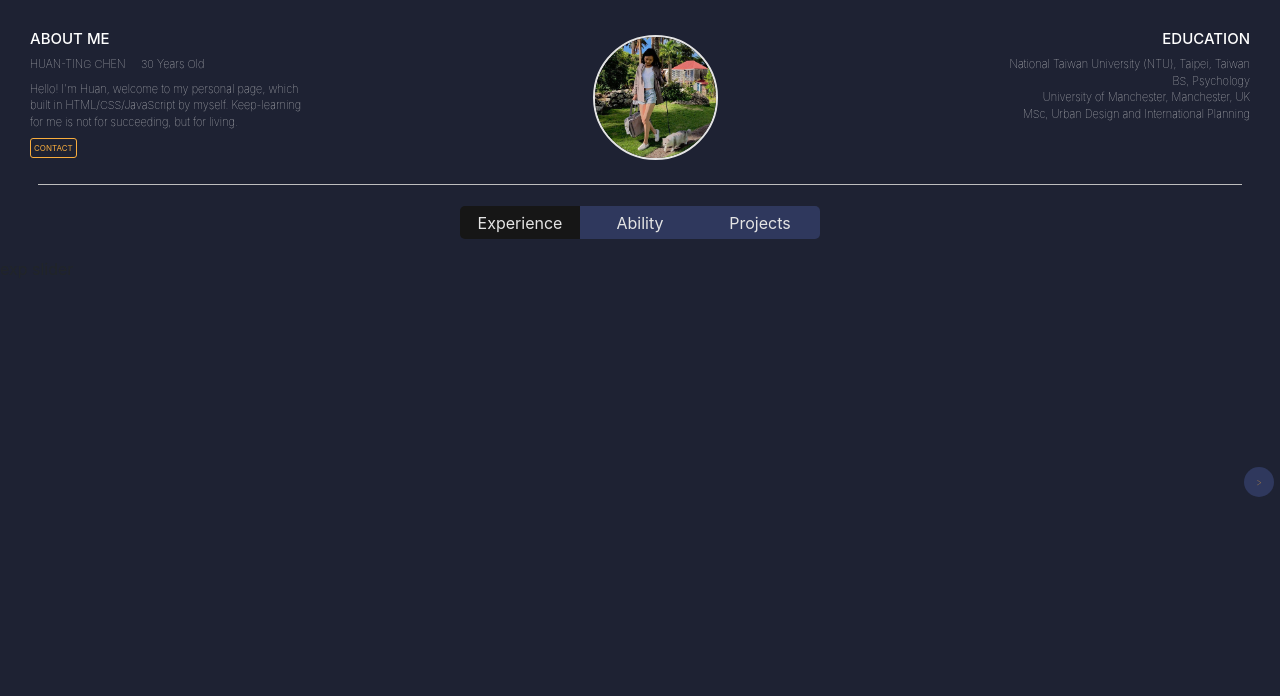
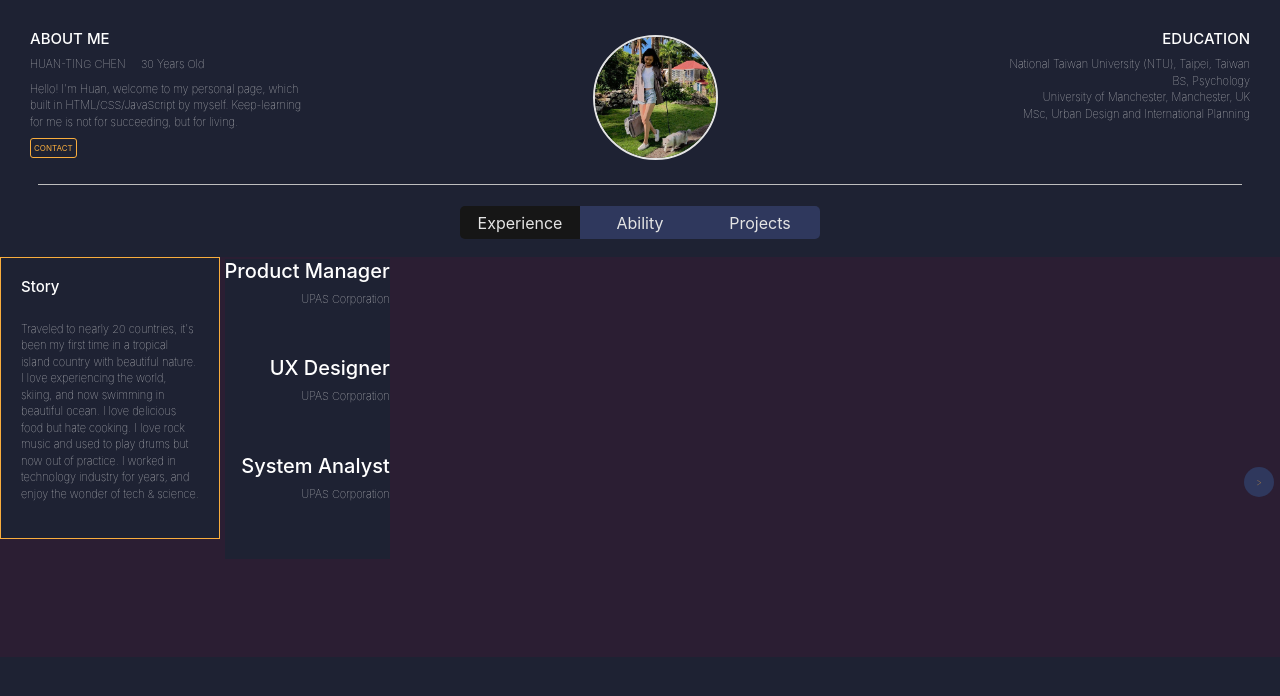
Before and after one commit to Huan-Ting/Personal-Page, a plain HTML site: page index.html in a window 1280 px wide. Drawn offline with nearby package versions, Linux system fonts and the light colour scheme.

Commit message:
exp-page

```diff
--- a/css/style.css
+++ b/css/style.css
@@ -115,20 +115,68 @@ html{
     height: 400px;
 
 }
-#exp, #ability, #projects{
+.exp, .ability, .projects{
     /*position: absolute;*/
     width: 100%;
     height: 400px;
 }
 
-#exp{
+.exp{
+    background-color: #2b1e33;
+    /*display: flex;
+    justify-content: flex-end;
+    align-items: flex-start;*/
+}
+.exp .story{
+    /*flex: none;*/
+    display: inline-block;
+
+    max-width: 220px;
+    height: auto;
     background-color: #1E2233;
+    border: 1px solid #F9AD3D;
+    color: #E4E4E4;
+    font-size: 11px;
+    font-weight: lighter;
+    text-align: unset;
+    padding: 20px;
+}
+.exp .job{
+    /*flex: none;*/
+    display: inline-block;
 
+    max-width: 25%;
+    height: 300px;
+    background-color: #1E2233;
+    color: #E4E4E4;
+    font-size: 11px;
+    font-weight: lighter;
+    text-align: right;
 }
-#ability{
+.big-white-word{
+    color: rgb(255, 255, 255);
+    font-size: 20px;
+}
+
+
+
+
+
+
+
+
+
+
+
+
+
+
+
+
+.ability{
     background-color: rgb(0, 255, 64);
 }
-#projects{
+.projects{
     background-color: #F9AD3D;
 }
 
--- a/index.html
+++ b/index.html
@@ -40,9 +40,15 @@
         </div>
 
         <div class="slider">
-          <div id="exp">exp slider</div>
-          <div id="ability">ability slider</div>
-          <div id="projects">pro slider</div>
+          <div class="a-slider exp">
+            <div class="story"><h2 class="white-word">Story</h2><br><p>Traveled to nearly 20 countries, it's been my first time in a tropical island country with beautiful nature. I love experiencing the world, skiing, and now swimming in beautiful ocean. l love delicious food but hate cooking. I love rock music and used to play drums but now out of practice.  I worked in technology industry for years, and enjoy the wonder of tech & science.</p></div>
+
+            <div class="job"><h2 class="big-white-word">Product Manager</h2><p>UPAS Corporation</p><br><br><h2 class="big-white-word">UX Designer</h2><p>UPAS Corporation</p><br><br><h2 class="big-white-word">System Analyst</h2><p>UPAS Corporation</p></div>
+          </div>
+
+
+          <div class="a-slider ability">ability slider</div>
+          <div class="a-slider projects">pro slider</div>
           <button class="pre-btn" onclick="go_pre()"><</button>
           <button class="nxt-btn" onclick="go_nxt()">></button>
         </div>
--- a/js/script.js
+++ b/js/script.js
@@ -1,4 +1,4 @@
-let items=document.querySelectorAll(".slider div");
+let items=document.querySelectorAll(".a-slider");
 let tabs=document.querySelectorAll(".tab div");
 
 
```
